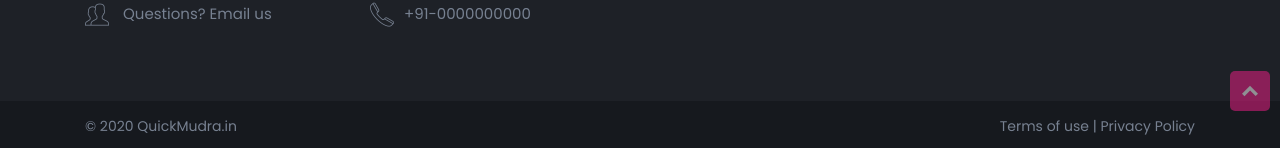
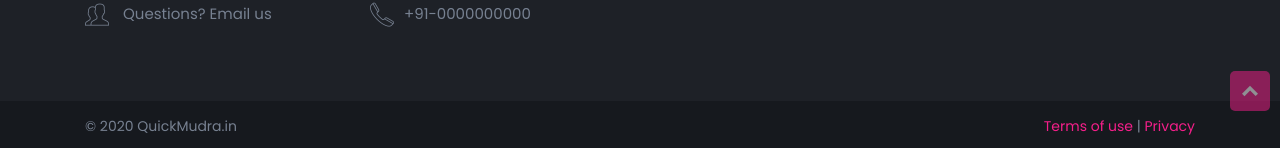
Before and after one commit to jaswinder-singh/creditme, a Jekyll site: the page built from index.html, in a window 1280 px wide and 900 px high, scrolled down 2318 px. Shown: the part 749-897 px from the top of the window. Built offline with Jekyll 4.4.1, drawn with Linux system fonts in a browser that asks for light colours; nearby versions of some CDN libraries.

Commit message:
Update footer.html

```diff
--- a/_includes/footer.html
+++ b/_includes/footer.html
@@ -57,7 +57,7 @@
                     <p>&copy; {{ site.time | date: '%Y' }} {{ site.name }}</p>
                 </div>
                 <div class="col-xl-6 col-lg-6 col-md-6 col-sm-6 col-6 text-right">
-                    <p>Terms of use | Privacy Policy</p>
+                    <p><a href="javascript:void(0);">Terms of use</a> | <a href="javascript:void(0);">Privacy</a></p>
                 </div>
             </div>
         </div>
```
